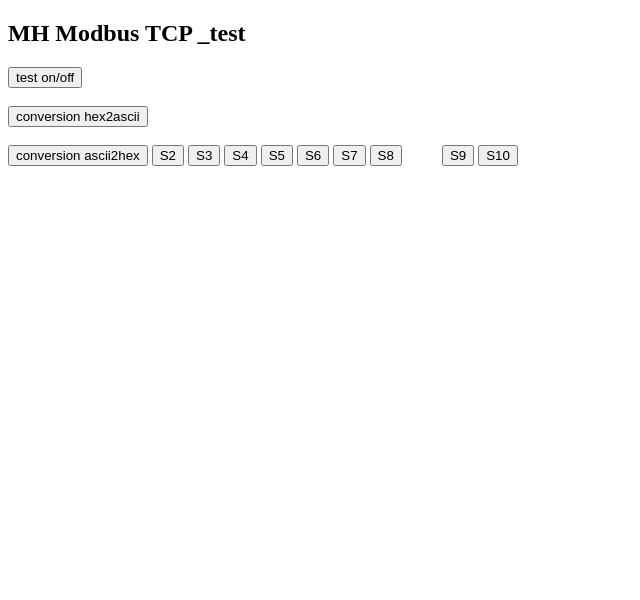
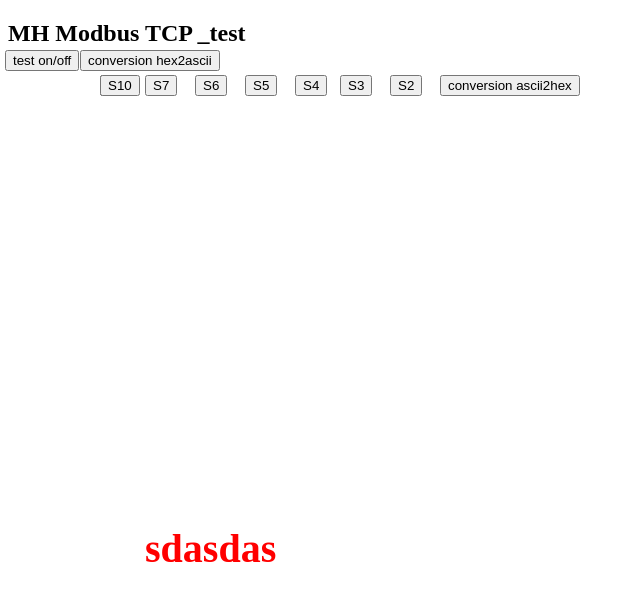
Before and after one commit to marcinhornik/04_MH_ModbusTCP_tester, a plain HTML site: page index.html in a window 1280 px wide. Shown: the whole page, without its empty margins (0-640 px from the left). Drawn offline with Linux system fonts and the light colour scheme.

Commit message:
drobne zmiany

```diff
--- a/ASCI_conversion.js
+++ b/ASCI_conversion.js
@@ -12,7 +12,7 @@ function hex2a(hexx) {
         str += String.fromCharCode(parseInt(hex.substr(i, 2), 16));
     //return str;
 
-	console.log(str);
+	document.getElementbyId().innerHtml = str;
 
 }
 
--- a/index.html
+++ b/index.html
@@ -12,6 +12,8 @@
 <script  src="http://localhost:35729/livereload.js" type="text/javascript"></script>
   <script language="javascript" src="ASCI_conversion.js" type="text/javascript"></script>
   <script language="javascript" src="ButtonComments.js" type="text/javascript"></script>
+<link rel="Stylesheet" type="text/css" href="style.css" />
+
 </head>
 
 <body>
@@ -36,6 +38,11 @@
   <button id="button10" onmousedown="W11()" onmouseup="W14()">S9</button>
   <button id="button10" onmousedown="W12()" onmouseup="W14()">S10</button>
 
+<div id="viewResult">
+  sdasdas
+</div>
+
+
 </body>
 
 </html>
--- a/style.css
+++ b/style.css
@@ -34,29 +34,19 @@ body {
 #button1 {
 
   position: absolute;
-  top:550px;
+  top:50px;
   left: 5px;
 }
 
 #button2 {
 
   position: absolute;
-  top:500px;
+  top:50px;
   left: 80px;
-  font-size: 28px;
-  color: red;
+
 }
 
 
-
-#testInProcess {
-
-  position: absolute;
-  top:577px;
-  left: 10px;
-  font-size: 18px;
-  color: red;
-}
 
 #button3 {
 
@@ -128,10 +118,10 @@ body {
   left: 430px;
 }
 
-#ipAddress {
+#viewResult {
 
   position: absolute;
-  top:225px;
+  top:525px;
   left: 145px;
   z-index: 1;
   font-size: 40px;
```
